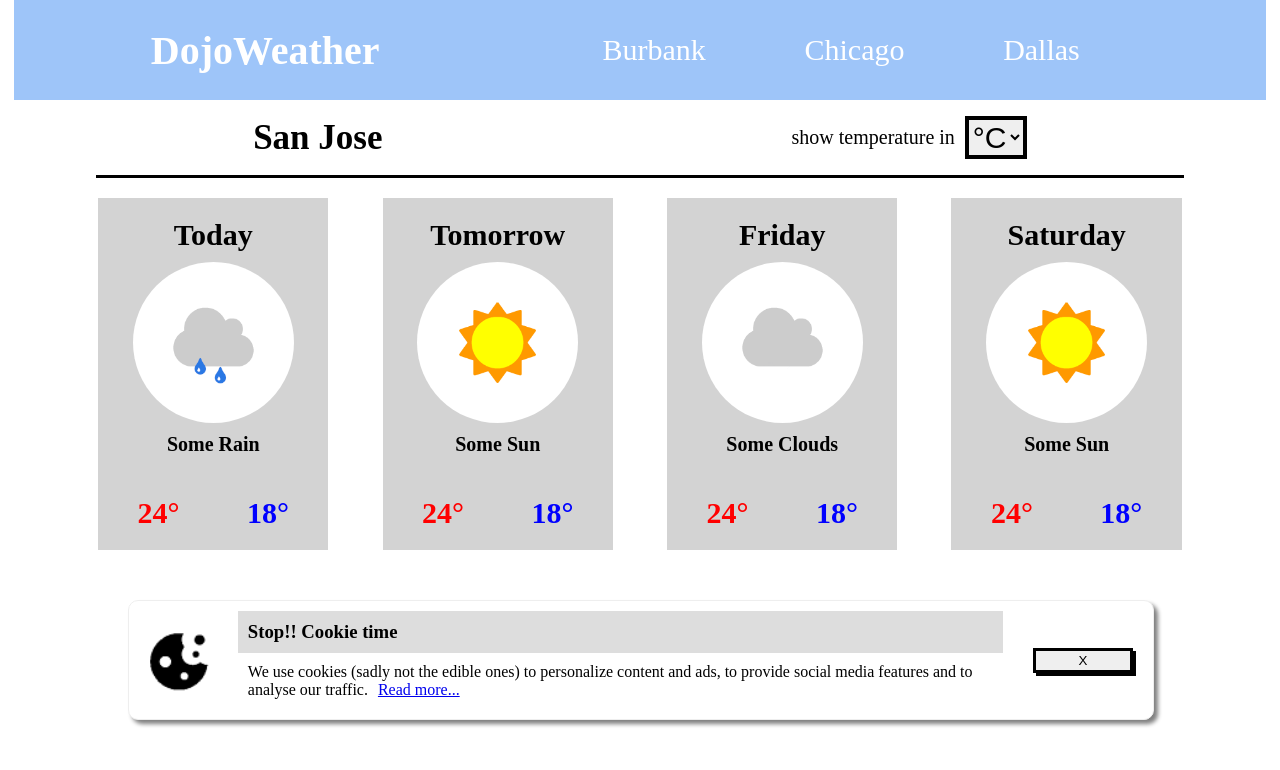
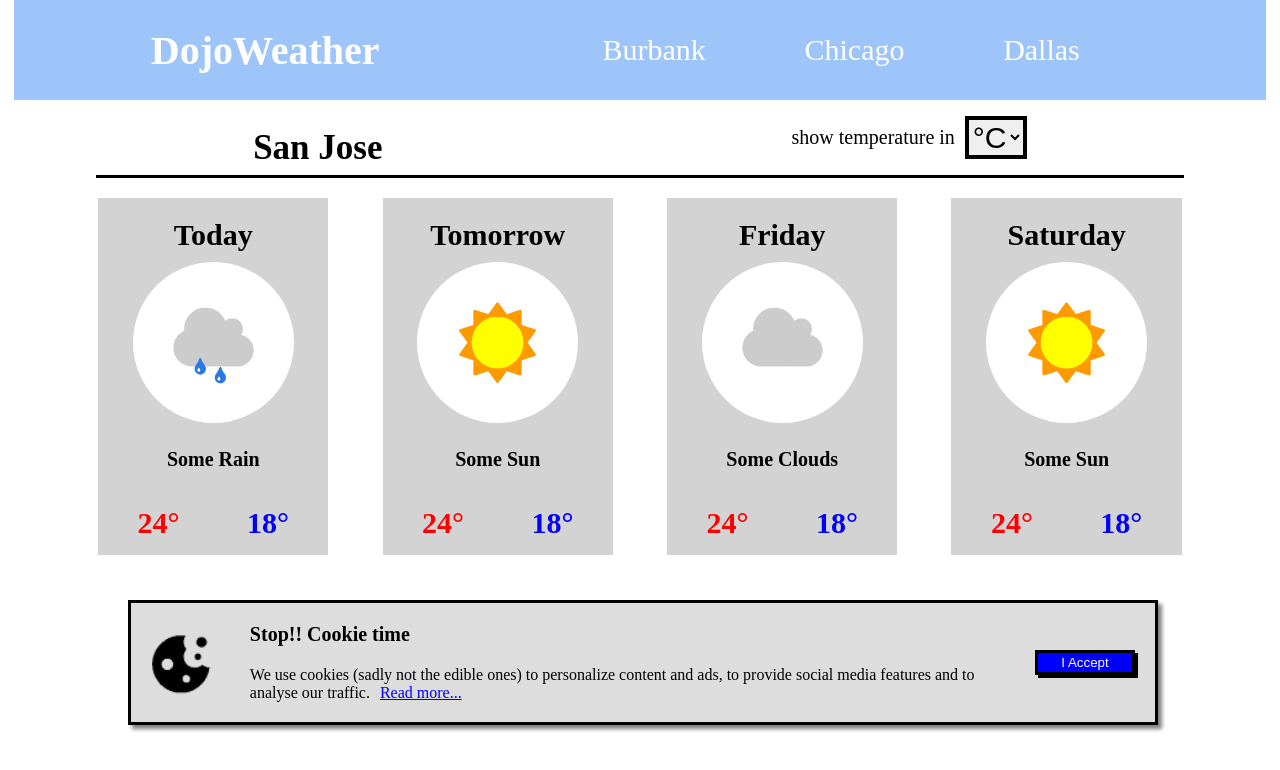
Before and after one commit to cgbridgewater/Web-Fundamentals, a plain HTML site: page JS/DojoWeather/index.html in a window 1280 px wide. Drawn offline with Linux system fonts and the light colour scheme.

Commit message:
updated some styling

```diff
--- a/JS/DojoWeather/index.html
+++ b/JS/DojoWeather/index.html
@@ -32,7 +32,7 @@
     <div class="divider"></div>
 
     <div class="container">
-        <div class="box">
+        <div class="box1">
             <h2>Today</h2>
             <img src="some_rain.png" alt="some rain">
             <h3>Some Rain</h3>
@@ -44,7 +44,7 @@
 
 
         </div>
-        <div class="box">
+        <div class="box2">
             <h2>Tomorrow</h2>
             <img src="some_sun.png" alt="some sun">
             <h3>Some Sun</h3>
@@ -54,7 +54,7 @@
             </div>
 
         </div>
-        <div class="box">
+        <div class="box3">
             <h2>Friday</h2>
             <img src="some_clouds.png" alt="some clouds">
             <h3>Some Clouds</h3>
@@ -65,7 +65,7 @@
 
 
         </div>
-        <div class="box">
+        <div class="box4">
             <h2>Saturday</h2>
             <img src="some_sun.png" alt="some sun">
             <h3>Some Sun</h3>
@@ -109,7 +109,7 @@
             <p>We use cookies (sadly not the edible ones) to personalize content and ads, to provide social media features and to analyse our traffic.<a href="#">Read more...</a></p>
         </div>
         <div class="button">
-            <button onclick="remove(this)">X</button>
+            <button onclick="remove(this)">I Accept</button>
         </div>
     </div>
 
--- a/JS/DojoWeather/style.css
+++ b/JS/DojoWeather/style.css
@@ -74,7 +74,7 @@ nav ul a{
     display: flex;
     justify-content: space-evenly;
 }
-.box{
+.box1, .box2, .box3, .box4{
     background-color: lightgray ;
     margin: 20px;
     width: 20%;
@@ -84,24 +84,25 @@ nav ul a{
     align-items: center;
 }
 
-.box h2{
+h2{
     margin-top: 20px;
     font-size: 30px;
     font-weight: 700;
 }
 
-.box h3{
+h3{
     font-size: 20px;
+    margin-top: 15px;
 }
 
-.box img{
+img{
     width: 70%;
     margin: 10px;
     border-radius: 100%;
 }
 
 .temps{
-    margin: 20px 0;
+    margin: 15px 0;
     width: 95%;
     display: flex;
     justify-content: space-between;
@@ -143,9 +144,8 @@ nav ul a{
 /* floating pop up */
 .window {
     width: 80%;
-    border: 1px solid #eee;
-    border-radius: 10px;
-    background-color: #fff;
+    border: 3px solid black;
+    background-color:   #ddd;
     box-shadow: 4px 4px 4px grey;
     /* change the position properties here */
     position:fixed;
@@ -157,13 +157,15 @@ nav ul a{
 .window * {
     margin: 10px;
 }
+.window a{
+    color:blue
+}
 
 .window img{
     width: 100px;
 }
 .window .header {
     margin: 0px;
-    background-color: #ddd;
     padding: 10px;
     font-weight: 900;
     display: flex;
@@ -172,6 +174,8 @@ nav ul a{
 .window button {
     height: 25px;
     width: 100px;
-    border: solid;
+    border: solid 3px black;
+    color: white;
+    background-color: blue;
     box-shadow: 3px 3px black;
 }
```
